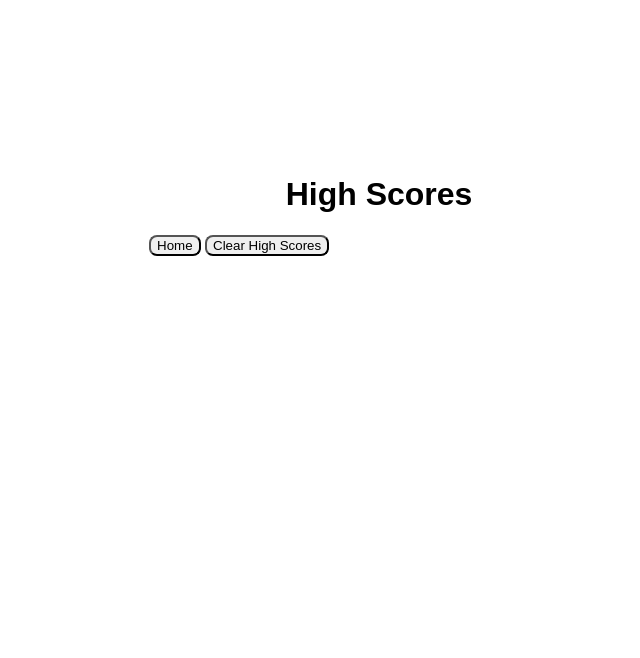
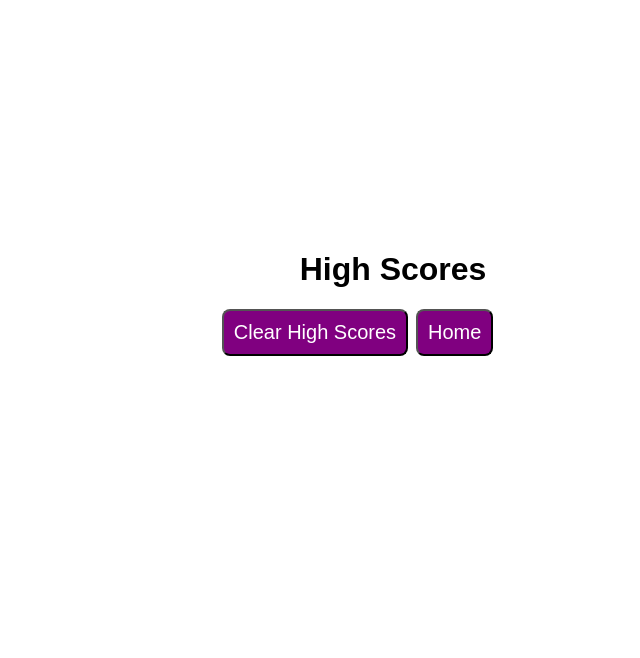
Before and after one commit to rmartin1985/quiz-challenge-wk-4, a plain HTML site: page highscores.html in a window 1280 px wide. Shown: the part 5-663 px from the top of the page, without its empty margins (255-895 px from the left). Drawn offline with Linux system fonts and the light colour scheme.

Commit message:
fixed issue with pages being linked

```diff
--- a/assets/css/style.css
+++ b/assets/css/style.css
@@ -7,11 +7,7 @@ body {
 }
 
 .container {
-    position: absolute;
-    left: 30%;
-    top: 20%;
     width: 500px;
-    height: 500px;
 }
 
 #start {
@@ -74,3 +70,37 @@ li {
     margin-top: 20px;
     border-top: 1px solid lightgray;
 }
+
+#home {
+    background-color: purple;
+    position: relative;
+    padding: 10px;
+    font-size: 20px;
+    color: white;
+    top: 30%;
+    left: 55%;
+    width: auto;
+    text-align: center;
+    text-decoration: none;
+}
+
+#clear {
+    background-color: purple;
+    position: relative;
+    padding: 10px;
+    font-size: 20px;
+    color: white;
+    top: 30%;
+    right: 5%;
+    text-align: center;
+}
+
+main {
+    padding: 0;
+    margin: 0;
+    display: flex;
+    width: 100vw;
+    height: 75vh;
+    justify-content: center;
+    align-items: center;
+}
--- a/assets/js/script.js
+++ b/assets/js/script.js
@@ -87,8 +87,8 @@ function check(event) {
     var element = event.target;
 
     if (element.matches("li")) {
-        var newDiv = document.createElement("div");
-        newDiv.setAttribute("id", "newDiv");
+        var newDiv = document.querySelector("#newDiv");
+        //newDiv.setAttribute("id", "newDiv");
 
         if (element.textContent == questions[questionIndex].answer) {
             score++;
@@ -174,6 +174,7 @@ function endGame() {
                 allScores = JSON.parse(allScores);
             }
             allScores.push(finalScore);
+            // sort them by highest to lowest
             allScores.sort((a, b) => b.score - a.score);
             var newScore = JSON.stringify(allScores);
             localStorage.setItem("allScores", newScore);
--- a/highscores.html
+++ b/highscores.html
@@ -10,6 +10,7 @@
 </head>
 
 <body>
+    <main>
         <div class="container">
             <div id="timer"></div>
             <div id="welcome">
@@ -19,13 +20,18 @@
                 <button id="clear" value="reset">Clear High Scores</button>
             </div>
         </div>
+    </main>
     <script>
         var highScoreEl = document.querySelector("#high-score");
         var homeEl = document.querySelector("#home");
         var resetEl = document.querySelector("#clear");
 
+        homeEl.addEventListener("click", function () {
+            window.location.replace("index.html");
+        })
+
         // need to be able to reset the scores
-        resetEl.addEventListener("click", function() {
+        resetEl.addEventListener("click", function () {
             localStorage.clear();
             location.reload();
         });
@@ -45,10 +51,6 @@
 
 
 
-        homeEl.addEventListener("click", function() {
-            window.location.replace("index.html");
-        });
-
 
     </script>
 
```
Also changed, not shown: index.html (+9 -1 lines). Lines whose indentation alone changed are shown as unchanged.
